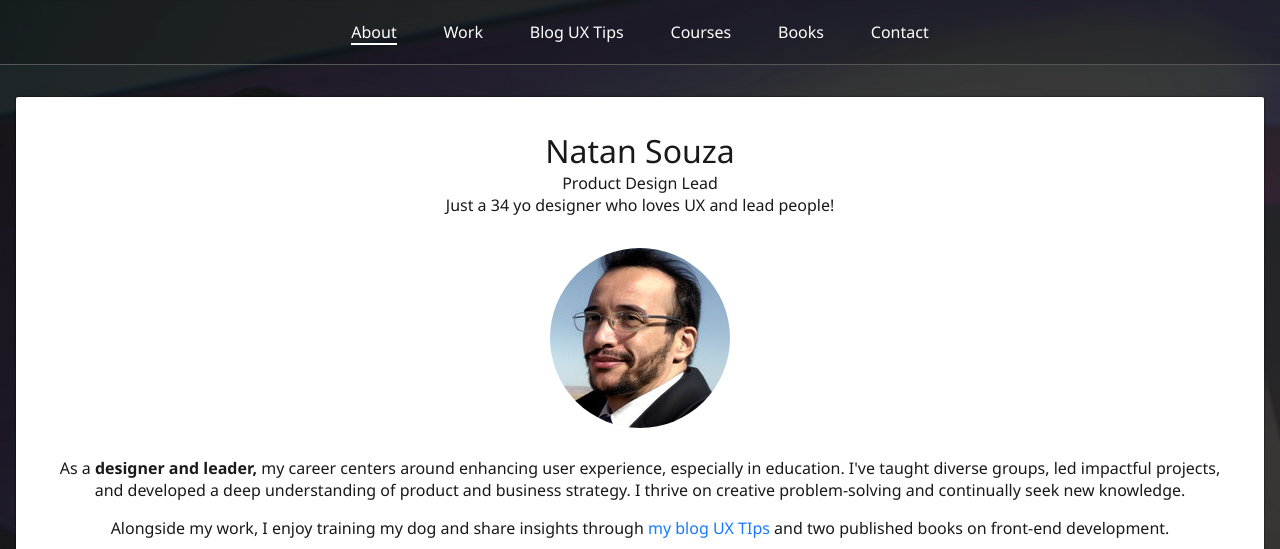
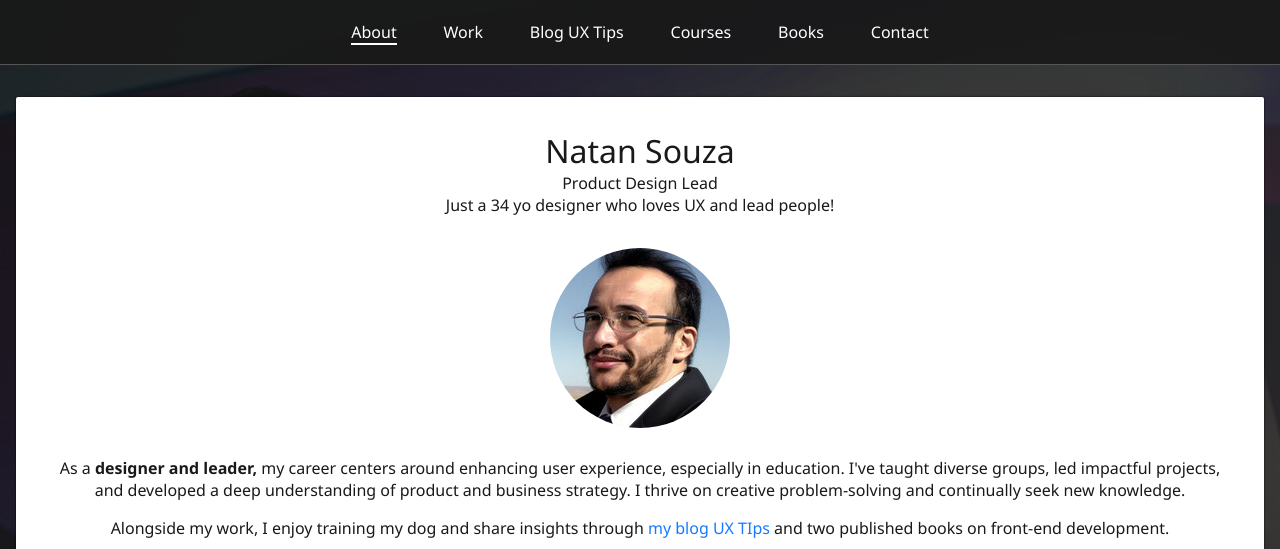
Before and after one commit to designernatan/designernatan, a plain HTML site: page index.html in a window 1280 px wide. Shown: the top 549 px of the page. Drawn offline with Linux system fonts and the light colour scheme.

Commit message:
Menu sticky

```diff
--- a/css/styles.css
+++ b/css/styles.css
@@ -140,7 +140,11 @@ body {
 
 .header {
     border-bottom: 1px solid #555;
-    background-color: rgba(0,0,0,.2);
+    background-color: rgba(25, 25, 25, .9);
+    backdrop-filter: blur(20px);
+    position: sticky;
+    top: 0;
+    z-index: 1000;
 }
 .menu {
     max-width: 711px;
```
